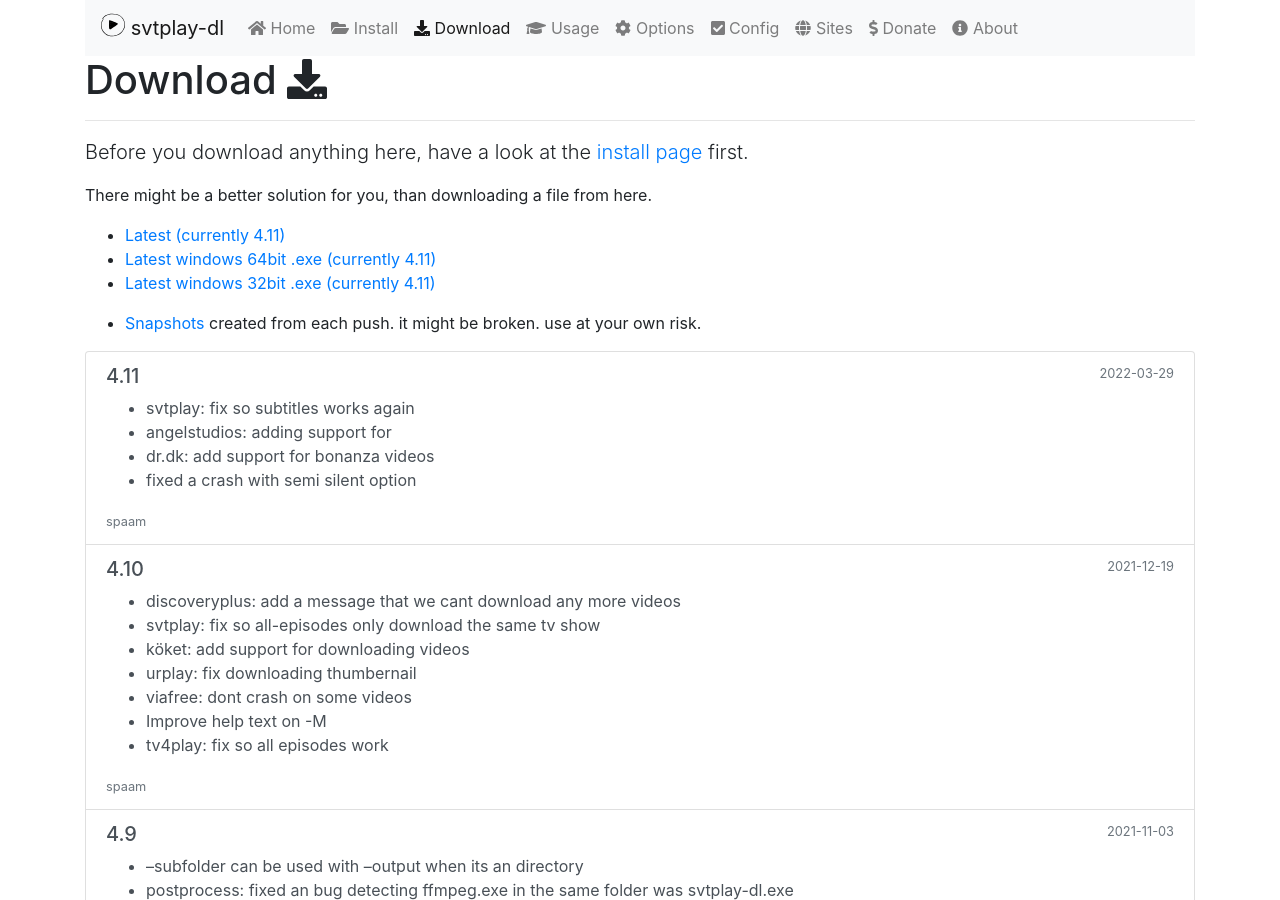
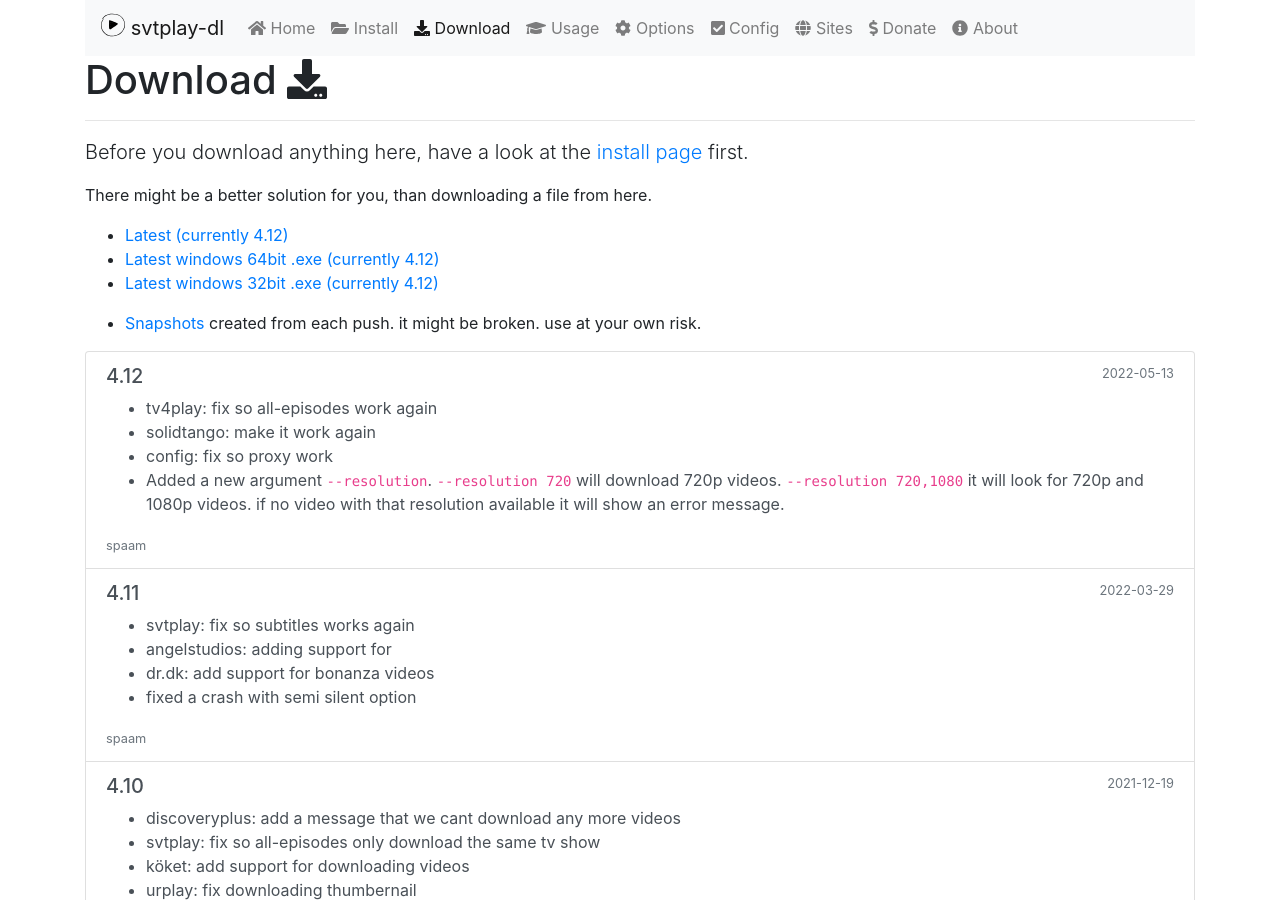
Before and after one commit to spaam/svtplay-dl-web, a Jekyll site: the page built from _pages/download.md, in a window 1280 px wide and 900 px high. Built offline with Jekyll 4.4.1, drawn with Linux system fonts in a browser that asks for light colours; nearby versions of some CDN libraries; comment, search, counter and statistics services are not loaded.

Commit message:
Add 4.12 release

```diff
--- a/_layouts/home.html
+++ b/_layouts/home.html
@@ -15,7 +15,7 @@
             <a href="/install/" class="btn btn-lg btn-outline-primary mb-3 mb-md-0 mr-md-3">Get started</a>
             <a href="/archive/" class="btn btn-lg btn-outline-secondary">Download</a>
         </div>
-        <p class="text-muted mb-0">Currently v4.11 (2022-03-29)</p>
+        <p class="text-muted mb-0">Currently v4.12 (2022-05-13)</p>
     </div>
     <div class="col-md-6">
         <img src="/assets/brand/logo.svg" width="256" height="256" class="img-fluid mb-3">
--- a/_pages/config.md
+++ b/_pages/config.md
@@ -43,6 +43,7 @@
 * format_preferred: choose the format you prefer (h264, h265, h264-51). --list-quality will show which format is available
 * proxy: Use the specified HTTP/HTTPS/SOCKS proxy.
 * quality: what quality it should download.
+* resolution: choose what video resolution to download e.g. 480,720,1080.
 * remux: set to true to enable
 * require_subtitle: download only if a subtitle is available. set to true to enable
 * silent: be less verbose. set to true to enable
--- a/_pages/download.md
+++ b/_pages/download.md
@@ -10,9 +10,9 @@
 
 There might be a better solution for you, than downloading a file from here.
 
-* [Latest (currently 4.11)](https://svtplay-dl.se/download/4.11/svtplay-dl)
-* [Latest windows 64bit .exe (currently 4.11)](https://svtplay-dl.se/download/4.11/svtplay-dl-amd64.zip)
-* [Latest windows 32bit .exe (currently 4.11)](https://svtplay-dl.se/download/4.11/svtplay-dl-win32.zip)
+* [Latest (currently 4.12)](https://svtplay-dl.se/download/4.12/svtplay-dl)
+* [Latest windows 64bit .exe (currently 4.12)](https://svtplay-dl.se/download/4.12/svtplay-dl-amd64.zip)
+* [Latest windows 32bit .exe (currently 4.12)](https://svtplay-dl.se/download/4.12/svtplay-dl-win32.zip)
 
 * [Snapshots](/download/snapshots/) created from each push. it might be broken. use at your own risk.
 
--- /dev/null
+++ b/_posts/2022-05-13-4.12.md
@@ -0,0 +1,14 @@
+---
+layout: post
+title: "4.12"
+date: 2022-05-13 20:23:00 +0200
+categories: releases
+windows-amd64: true
+windows-win32: true
+binary: true
+---
+
+* tv4play: fix so all-episodes work again
+* solidtango: make it work again
+* config: fix so proxy work
+* Added a new argument `--resolution`. `--resolution 720` will download 720p videos.  `--resolution 720,1080` it will look for 720p and 1080p videos.  if no video with that resolution available it will show an error message.
```
